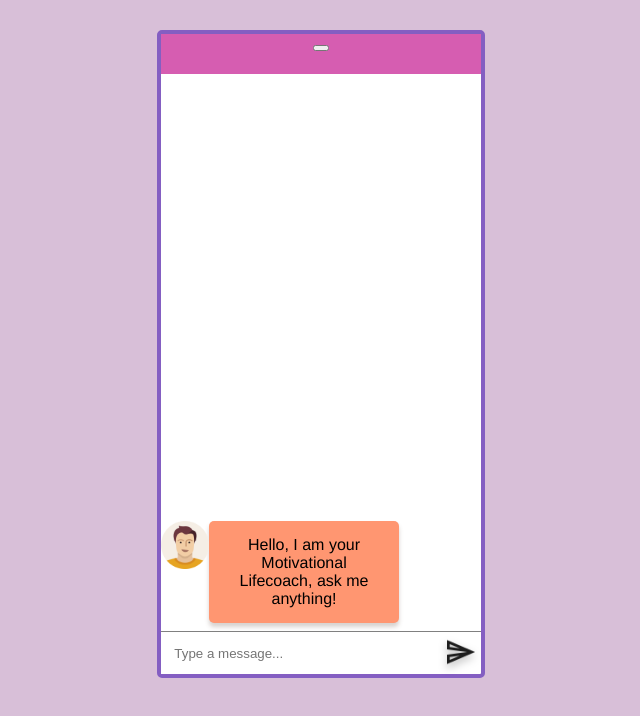
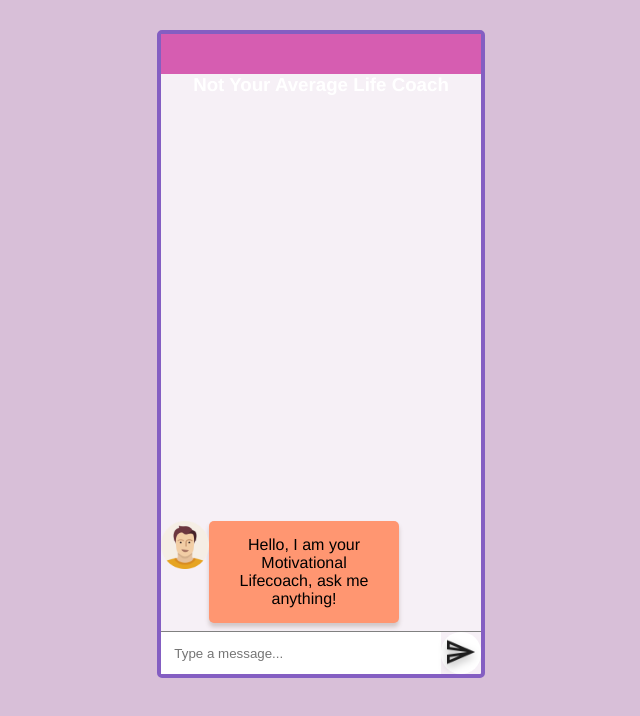
Before and after one commit to Take-Your-Money-Corp/not-avg-lifecoach, a Vue app in the folder frontend/: page / in a window 1280 px wide. Shown: the top 716 px of the page, without its empty margins (319-959 px from the left). Built offline with nearby package versions, Linux system fonts and the light colour scheme; no server answers.

Commit message:
add title

```diff
--- a/frontend/src/components/ChatBot.vue
+++ b/frontend/src/components/ChatBot.vue
@@ -1,11 +1,7 @@
 <template>
   <div id="chat-bot">
     <div id="chat-header">
-      <div class="filler">
-        <button class="minimize">
-          <span class="ms-Icon ms-Icon--ChromeMinimize"> </span>
-        </button>
-      </div>
+        <h3>Not Your Average Life Coach</h3>
     </div>
     <div class="chat-messages">
       <div v-for="(message, index) in conversation" :key="message.index">
@@ -54,29 +50,29 @@ export default {
       botMessages: [],
       userMessages: [],
       botMessageCount: -1,
-      conversation: []
+      conversation: [],
     };
   },
 
   name: "ChatBot",
   props: {
-    msg: String
+    msg: String,
   },
   methods: {
     nlpHandshake() {
       axios
         .get("http://localhost:3000/rest/token")
-        .then(response => {
+        .then((response) => {
           this.nlpRestToken = response.data.id;
         })
-        .catch(error => {
+        .catch((error) => {
           console.log(error);
         });
     },
     initialMessage() {
       this.conversation.push({
         chatStyle: "bot",
-        message: "Hello, I am your Motivational Lifecoach, ask me anything!"
+        message: "Hello, I am your Motivational Lifecoach, ask me anything!",
       });
     },
     sendMessage() {
@@ -89,14 +85,14 @@ export default {
           method: "post",
           url: `http://localhost:3000/directline/conversations/${this.nlpRestToken}/activities`,
           data: {
-            text: this.ourMessage
-          }
+            text: this.ourMessage,
+          },
         })
-          .then(response => {
+          .then((response) => {
             this.reply = response.data;
             this.getReply();
           })
-          .catch(error => {
+          .catch((error) => {
             console.log(error);
           })
           .finally(() => {
@@ -110,13 +106,13 @@ export default {
         .get(
           `http://localhost:3000/directline/conversations/${this.nlpRestToken}/activities`
         )
-        .then(response => {
+        .then((response) => {
           this.reply =
             response.data.activities[(this.botMessageCount += 2)].text;
           this.botMessages.push(this.reply);
           this.conversation.push({ chatStyle: "bot", message: this.reply });
         })
-        .catch(error => {
+        .catch((error) => {
           console.log(error);
         })
         .finally(() => {
@@ -133,8 +129,8 @@ export default {
       if (el) {
         el.scrollIntoView({ behavior: "smooth", block: "end" });
       }
-    }
-  }
+    },
+  },
 };
 </script>
 
@@ -160,6 +156,10 @@ a {
   justify-content: center;
   height: 2.5em;
   display: flex;
+}
+#chat-header h3 {
+  color: white;
+  margin: 0em, auto, auto, auto;
 }
 .send-message {
   background-color: white;
@@ -206,9 +206,10 @@ a {
   padding-bottom: 15px;
   padding-right: 15px;
 }
-.botPic{
+
+.botPic {
   width: 3em;
-  height:3em;
+  height: 3em;
   float: left;
 }
 
@@ -224,9 +225,9 @@ a {
   padding-bottom: 15px;
   padding-right: 15px;
 }
-.userPic{
+.userPic {
   width: 3em;
-  height:3em;
+  height: 3em;
   float: right;
 }
 
@@ -240,7 +241,7 @@ header .filler {
 
 #chat-bot {
   padding: 0px;
-  background-color: white;
+  background-color: rgba(255, 255, 255, 0.774);
   border: #845ec2 solid 4px;
   width: 20em;
   height: 80vh;
@@ -250,4 +251,8 @@ header .filler {
   margin: 30px auto;
   border-radius: 5px;
 }
+textarea:focus,
+input:focus {
+  outline: none;
+}
 </style>
```
